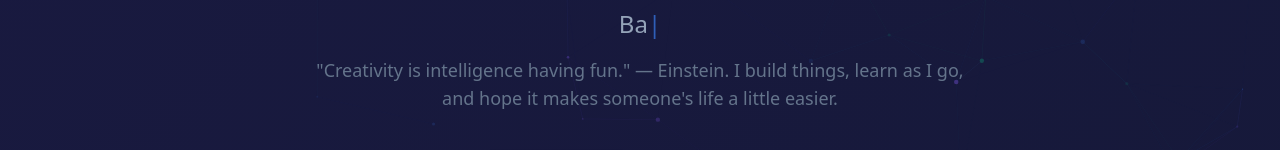
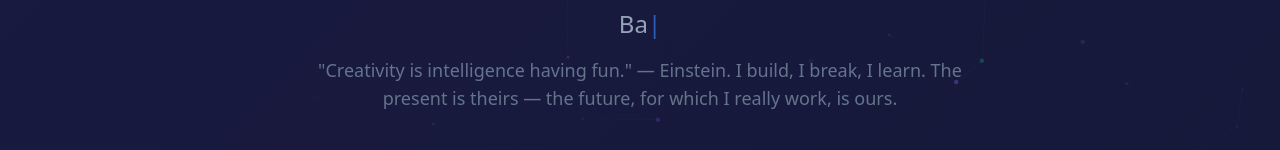
Before and after one commit to emmanalcazarjr-ops/portfolio, a Next.js app: page / in a window 1280 px wide. Shown: the part 350-500 px from the top of the page. Built offline with nearby package versions, Linux system fonts and the light colour scheme.

Commit message:
Update tagline with Tesla's spirit

```diff
--- a/app/page.tsx
+++ b/app/page.tsx
@@ -326,7 +326,7 @@
             <ScrollReveal delay={0.6}>
               <p className="text-lg text-slate-500 max-w-2xl mx-auto mb-10">
                 "Creativity is intelligence having fun." — Einstein.
-                I build things, learn as I go, and hope it makes someone's life a little easier.
+                I build, I break, I learn. The present is theirs — the future, for which I really work, is ours.
               </p>
             </ScrollReveal>
 
```
